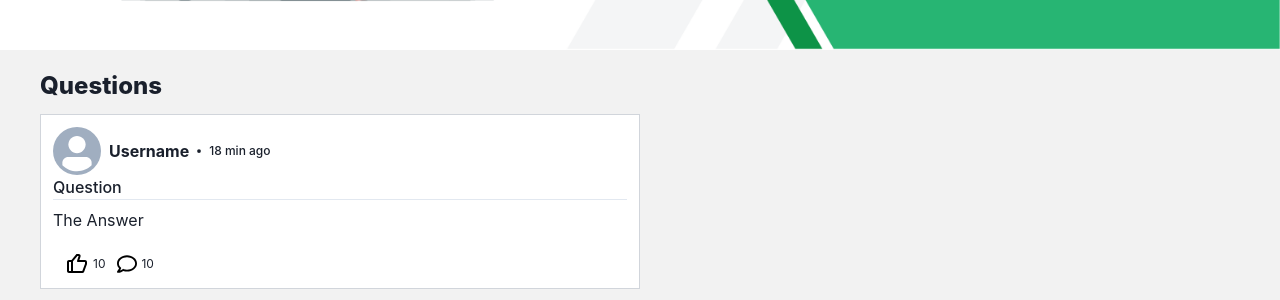
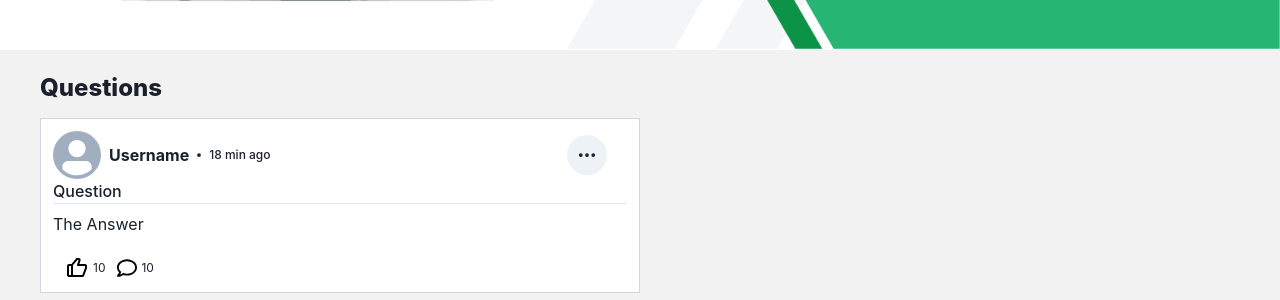
Before and after one commit to Jihad-Shaheen-Sehweil/ExcelMan, a React (Create React App) app in the folder client/: page /home in a window 1280 px wide. Shown: the part 434-734 px from the top of the page. Built offline with nearby package versions, Linux system fonts and the light colour scheme.

Commit message:
added edit & delete buttons on questions

```diff
--- a/client/src/components/Auth/InputField.jsx
+++ b/client/src/components/Auth/InputField.jsx
@@ -8,7 +8,7 @@ const InputField = ({ half, name, handleChange, label, autoFocus, type }) => {
     return (
         <div className=" rounded-md py-2">
             {type === "password" || type === "confirmPassword" ? (
-                <InputGroup bg="white">
+                <InputGroup borderRadius="md" bg="white">
                     <Input
                         name={name}
                         onChange={handleChange}
--- a/client/src/components/Form/Form.jsx
+++ b/client/src/components/Form/Form.jsx
@@ -1,10 +1,17 @@
-import { Container } from "@chakra-ui/react";
+import { Button, Container, Input, useColorModeValue } from "@chakra-ui/react";
 import React from "react";
 
 const Form = () => {
+    const bgColor = useColorModeValue("backgroundLight", "backgroundDark");
     return (
-        <Container className="h-screen" paddingTop="24">
-            Form
+        <Container
+            className="h-screen"
+            paddingTop="24"
+            bg={bgColor === "backgroundLight" ? "white" : "whiteAlpha.200"}
+        >
+            <Input placeholder="Question" />
+            <Input placeholder="Image" />
+            <Button>Submit</Button>
         </Container>
     );
 };
--- a/client/src/components/Home.jsx
+++ b/client/src/components/Home.jsx
@@ -5,13 +5,12 @@ import Bannar from "./Header/Bannar";
 import Questions from "./Question/Questions";
 
 const Home = () => {
-
     return (
         <Box>
             <Bannar />
-            <div className="px-10 pd-10 ">
+            <Box paddingX="10" paddingBottom="10">
                 <Questions />
-            </div>
+            </Box>
         </Box>
     );
 };
--- a/client/src/components/Question/Featues/UserInfo.jsx
+++ b/client/src/components/Question/Featues/UserInfo.jsx
@@ -1,17 +1,54 @@
 import React from "react";
-import { Avatar, Icon } from "@chakra-ui/react";
-import { BsDot as DotIcon } from "react-icons/bs";
-
-
+import {
+    Avatar,
+    Flex,
+    Icon,
+    IconButton,
+    Menu,
+    MenuButton,
+    MenuItem,
+    MenuList,
+    Text,
+} from "@chakra-ui/react";
+import { BsDot as DotIcon, BsThreeDots as optionIcon } from "react-icons/bs";
+import { BiEdit as EditIcon } from "react-icons/bi";
+import { AiOutlineDelete as DeleteIcon } from "react-icons/ai";
 
 const UserInfo = () => {
     return (
-        <section className="flex items-center">
-            <Avatar />
-            <p className="ml-2 font-bold">Username</p>
-            <Icon w={5} h={5} as={DotIcon} />
-            <p className=" font-medium text-xs">18 min ago</p>
-        </section>
+        <Flex
+            as="section"
+            justifyContent="space-between"
+            alignItems="center"
+            marginRight="5"
+            className="items-center mr-5"
+        >
+            <Flex alignItems="center">
+                <Avatar />
+                <Text marginLeft="2" fontWeight="bold">
+                    Username
+                </Text>
+                <Icon w={5} h={5} as={DotIcon} />
+                <Text fontWeight="medium" fontSize="xs">
+                    18 min ago
+                </Text>
+            </Flex>
+            <Menu>
+                <MenuButton
+                    as={IconButton}
+                    icon={<Icon w={5} h={5} as={optionIcon} />}
+                    borderRadius="full"
+                />
+                <MenuList>
+                    <MenuItem icon={<Icon w={5} h={5} as={EditIcon} />}>
+                        Edit the question
+                    </MenuItem>
+                    <MenuItem icon={<Icon w={5} h={5} as={DeleteIcon} />}>
+                        Delete the question
+                    </MenuItem>
+                </MenuList>
+            </Menu>
+        </Flex>
     );
 };
 
--- a/client/src/components/Question/Question.jsx
+++ b/client/src/components/Question/Question.jsx
@@ -1,5 +1,6 @@
-import { Box, useColorModeValue } from "@chakra-ui/react";
+import { Box, Flex, Text, useColorModeValue } from "@chakra-ui/react";
 import React from "react";
+
 import Comments from "./Featues/Comments";
 import Like from "./Featues/Like";
 
@@ -8,14 +9,25 @@ import UserInfo from "./Featues/UserInfo";
 const Question = () => {
     const bgColor = useColorModeValue("backgroundLight", "backgroundDark");
     return (
-        <Box bg={bgColor === "backgroundLight" ? "white" : "whiteAlpha.200"} as="article" className="border border-gray-300 my-3 w-6/12 p-3">
+        <Box
+            bg={bgColor === "backgroundLight" ? "white" : "whiteAlpha.200"}
+            as="article"
+            // border="1px"
+            // borderColor="gray.300"
+            // marginY="3"
+            // width="50%"
+            // padding="3"
+            className="border border-gray-300 my-3 w-6/12 p-3"
+        >
             <UserInfo />
-            <p className="font-medium border-b">Question</p>
-            <p className="pt-2">The Answer</p>
-            <section className="flex items-center pt-5">
+            <Text fontWeight="medium" className="border-b">
+                Question
+            </Text>
+            <Text paddingTop="2">The Answer</Text>
+            <Flex alignItems="center" paddingTop="5">
                 <Like />
                 <Comments />
-            </section>
+            </Flex>
         </Box>
     );
 };
--- a/client/src/components/Question/Questions.jsx
+++ b/client/src/components/Question/Questions.jsx
@@ -1,13 +1,17 @@
+import { Box, Text } from "@chakra-ui/react";
 import React from "react";
+
 import Question from "./Question";
 
 const Questions = () => {
     return (
-        <section>
-            <p className="text-2xl font-extrabold mt-5">Questions</p>
+        <Box>
+            <Text fontSize="2xl" fontWeight="extrabold" marginTop="5">
+                Questions
+            </Text>
             <Question />
             <Question />
-        </section>
+        </Box>
     );
 };
 
--- a/client/src/styles/components/button.js
+++ b/client/src/styles/components/button.js
@@ -10,8 +10,11 @@ export const ButtonStyles = {
             },
         },
         secondary: {
-            bg: "secondary",
+            bg: "primary",
             color: "white",
+            _hover: {
+                bg: "#79998d",
+            },
         },
     },
     defaultProps: {},
```
